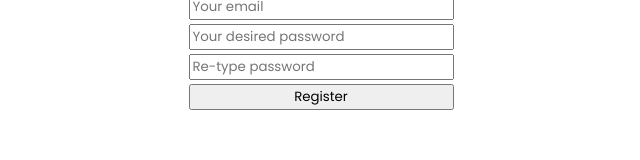
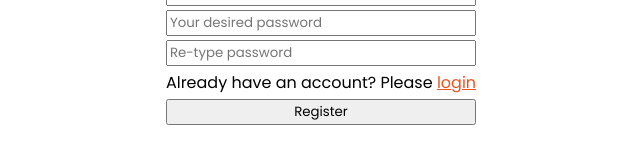
Before and after one commit to jayeen28/techzu-frontend, a React (Create React App) app: page /register in a window 1280 px wide. Shown: the part 296-456 px from the top of the page, without its empty margins (319-959 px from the left). Built offline with nearby package versions, Linux system fonts and the light colour scheme; no server answers.

Commit message:
logout functionality added, navbar alignment fix and primary color variable declared

```diff
--- a/src/components/Navbar/Navbar.js
+++ b/src/components/Navbar/Navbar.js
@@ -2,17 +2,28 @@ import React from 'react';
 import { useSelector } from 'react-redux';
 import Avatar from '../Avatar/Avatar';
 import styles from './navbar.module.scss';
+import req from '../../lib/req';
+import { useNavigate } from 'react-router-dom';
 
 const Navbar = ({ children }) => {
     const avatar_file_id = useSelector((state) => state.userStore.user.avatar_file_id);
+    const navigate = useNavigate();
+
+    function handleLogout() {
+        req({ method: 'POST', uri: '/user/logout' })
+            .then(() => navigate('/login'));
+    }
+
     return (
         <>
-            <div className={styles.navbar_wrapper}>
-                <div className={styles.navbar_right}>
-                    <div>
-                        <button>Logout</button>
+            <div className={styles.navbar_holder}>
+                <div className={styles.navbar_wrapper}>
+                    <div className={styles.navbar_right}>
+                        <div>
+                            <button onClick={handleLogout}>Logout</button>
+                        </div>
+                        <Avatar id={avatar_file_id} />
                     </div>
-                    <Avatar id={avatar_file_id} />
                 </div>
             </div>
             <div className={styles.navbar_body}>
--- a/src/components/Navbar/navbar.module.scss
+++ b/src/components/Navbar/navbar.module.scss
@@ -1,7 +1,4 @@
-.navbar_wrapper {
-    display: flex;
-    justify-content: end;
-    padding: 5px 0;
+.navbar_holder {
     box-shadow: 0px 0px 10px #000;
     position: fixed;
     top: 0;
@@ -9,10 +6,18 @@
     overflow: hidden;
     background-color: white;
 
-    .navbar_right {
+    .navbar_wrapper {
         display: flex;
-        align-items: center;
-        gap: 10px;
+        justify-content: end;
+        padding: 5px;
+        width: 100%;
+        max-width: 1300px;
+
+        .navbar_right {
+            display: flex;
+            align-items: center;
+            gap: 10px;
+        }
     }
 }
 
--- a/src/pages/Login.js
+++ b/src/pages/Login.js
@@ -31,6 +31,7 @@ const Login = () => {
             <form onSubmit={handleSubmit(onSubmit)} className='form'>
                 <input type='email' placeholder='Your email' required {...register('email')} />
                 <input type='password' placeholder='Your password' required {...register('password')} minLength={5} maxLength={50} />
+                <span>Don't have an account? Please <span className='link' onClick={() => navigate('/register')}>Register</span></span>
                 <button type='submit' disabled={loading}>Login</button>
             </form>
         </div>
--- a/src/pages/Register.js
+++ b/src/pages/Register.js
@@ -2,11 +2,13 @@ import React, { useState } from 'react';
 import { useForm } from 'react-hook-form';
 import req from '../lib/req';
 import { toast } from '../components/Toaster';
+import { useNavigate } from 'react-router-dom';
 
 const Register = () => {
     const [loading, setLoading] = useState(false);
     const [avatarDemoURL, setAvatarDemoURL] = useState('https://www.w3schools.com/howto/img_avatar.png');
     const { handleSubmit, register } = useForm();
+    const navigate = useNavigate();
 
     const onSubmit = async (data) => {
         if (data.password !== data.retypedPassword) return toast('Passwords do not match', 'error');
@@ -21,9 +23,11 @@ const Register = () => {
             }
             delete data.avatar;
             delete data.retypedPassword;
-            await req({ method: 'POST', uri: '/user/register', data })
+            await req({ method: 'POST', uri: '/user/register', data });
+            navigate('/login');
         }
         catch (e) {
+            console.log(e.message);
             toast('Something went wrong!', 'error');
         }
         finally {
@@ -63,6 +67,7 @@ const Register = () => {
                 <input type='email' placeholder='Your email' required {...register('email')} />
                 <input type='password' placeholder='Your desired password' required {...register('password')} minLength={5} maxLength={50} />
                 <input type='password' placeholder='Re-type password' required {...register('retypedPassword')} minLength={5} maxLength={50} />
+                <span>Already have an account? Please <span className='link' onClick={() => navigate('/login')}>login</span></span>
                 <button type='submit' disabled={loading}>Register</button>
             </form>
         </div>
--- a/src/styles/index.scss
+++ b/src/styles/index.scss
@@ -38,3 +38,9 @@ body {
         margin: auto;
     }
 }
+
+.link {
+    cursor: pointer;
+    color: $primary-color;
+    text-decoration: underline;
+}
--- a/src/styles/variables.scss
+++ b/src/styles/variables.scss
@@ -1,3 +1,5 @@
+$primary-color: #E95420;
+
 // Extra small tablets and large smartphones (landscape view)
 $screen-xsm-min: 0px;
 
```
